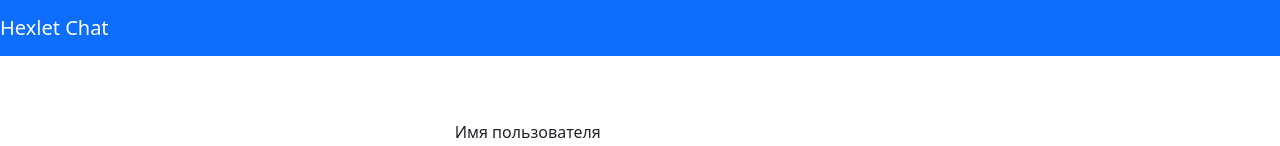
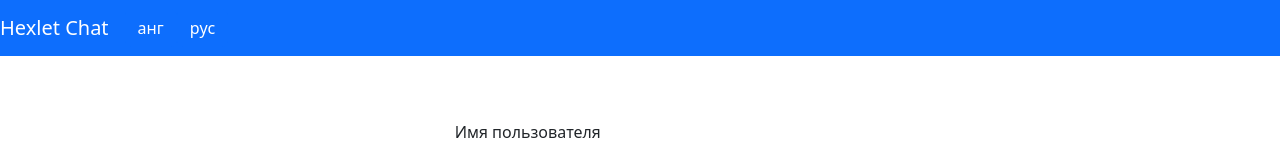
Before and after one commit to RomanKovgan/frontend-project-12, a React (Create React App) app in the folder frontend/: page /login in a window 1280 px wide. Shown: the top 146 px of the page. Built offline with nearby package versions, Linux system fonts and the light colour scheme; no server answers.

Commit message:
added pop-up notification

```diff
--- a/frontend/package.json
+++ b/frontend/package.json
@@ -22,6 +22,7 @@
     "react-router-bootstrap": "^0.26.2",
     "react-router-dom": "^6.10.0",
     "react-scripts": "5.0.1",
+    "react-toastify": "^9.1.3",
     "save": "^2.9.0",
     "socket.io-client": "^4.6.1",
     "web-vitals": "^2.1.4",
--- a/frontend/src/components/App.jsx
+++ b/frontend/src/components/App.jsx
@@ -8,6 +8,7 @@ import {
   Outlet,
   Navigate,
 } from 'react-router-dom';
+import { ToastContainer } from 'react-toastify';
 import MainPage from './MainPage';
 import LoginPage from './LoginPage';
 import NavigateBar from './NavigateBar';
@@ -69,6 +70,7 @@ const App = () => (
           <Route path="/login" element={<LoginPage />} />
           <Route path="/signup" element={<Registration />} />
         </Routes>
+        <ToastContainer autoClose={800} />
       </div>
     </Router>
   </AuthProvider>
--- a/frontend/src/components/LoginPage.jsx
+++ b/frontend/src/components/LoginPage.jsx
@@ -1,3 +1,4 @@
+/* eslint-disable functional/no-conditional-statements */
 /* eslint-disable functional/no-expression-statements */
 
 import axios from 'axios';
@@ -8,6 +9,7 @@ import { Form, Button } from 'react-bootstrap';
 import { useNavigate, Link } from 'react-router-dom';
 
 import { useTranslation } from 'react-i18next';
+import { toast } from 'react-toastify';
 import { useAuth } from '../hooks/index';
 import routes from '../routes';
 
@@ -32,12 +34,12 @@ const LoginPage = () => {
         auth.logIn(res.data);
         navigate('/', { replace: true });
       } catch (err) {
-        console.log(err);
         formik.setSubmitting(false);
-        if (err.isAxiosError && err.response.status === 401) {
+        if (err.isAxiosError && err.response?.status === 401) {
           setAuthFailed(true);
           inputRef.current.select();
-          return;
+        } else {
+          toast.error(t('errors.network'));
         }
         throw err;
       }
--- a/frontend/src/components/MainPage.js
+++ b/frontend/src/components/MainPage.js
@@ -8,6 +8,8 @@ import axios from 'axios';
 import React, { useEffect, useState } from 'react';
 import { Navigate, useNavigate } from 'react-router-dom';
 import { useDispatch } from 'react-redux';
+import { toast } from 'react-toastify';
+import { useTranslation } from 'react-i18next';
 import { useAuth } from '../hooks/index';
 
 import routes from '../routes';
@@ -21,10 +23,7 @@ const MainPage = () => {
   const auth = useAuth();
   const [fetching, setFetching] = useState(true);
   const navigate = useNavigate();
-
-  // if (!auth.user) {
-  //   return <Navigate to="/login" replace />;
-  // }
+  const { t } = useTranslation();
 
   useEffect(() => {
     let didCancel = true;
@@ -35,16 +34,19 @@ const MainPage = () => {
         dispatch(actions.setInitialState(data));
       } catch (err) {
         if (!err.isAxiosError) {
+          toast.error(t('errors.unknown'));
           return;
         }
         if (err.response.status === 401) {
           navigate('/login');
+        } else {
+          toast.error(t('errors.network'));
         }
       }
     };
     fetchData();
     return () => { didCancel = false; };
-  }, [dispatch, auth, navigate]);
+  }, [dispatch, auth, navigate, t]);
   console.log(fetching);
 
   return fetching ? null : (
--- a/frontend/src/components/Modal/AddChannelModal.jsx
+++ b/frontend/src/components/Modal/AddChannelModal.jsx
@@ -1,3 +1,4 @@
+/* eslint-disable import/no-extraneous-dependencies */
 /* eslint-disable no-unused-expressions */
 /* eslint-disable functional/no-expression-statements */
 import React, { useEffect, useRef } from 'react';
@@ -5,6 +6,7 @@ import { useFormik } from 'formik';
 import { useDispatch } from 'react-redux';
 import { Modal, Form, Button } from 'react-bootstrap';
 import { useTranslation } from 'react-i18next';
+import { toast } from 'react-toastify';
 import { actions } from '../../slices';
 import { useApi } from '../../hooks/index';
 
@@ -25,6 +27,7 @@ const AddChannelModal = ({ handleClose }) => {
     onSubmit: async (values) => {
       try {
         handleClose();
+        toast.success(t('modals.created'));
         const { id } = await api.createChannel(values);
         dispatch(actions.setCurrentChannel({ channelId: id }));
       } catch (e) {
--- a/frontend/src/components/Modal/RemoveChannelModal.jsx
+++ b/frontend/src/components/Modal/RemoveChannelModal.jsx
@@ -3,6 +3,7 @@ import React from 'react';
 import { Button, Modal } from 'react-bootstrap';
 import { useSelector } from 'react-redux';
 import { useTranslation } from 'react-i18next';
+import { toast } from 'react-toastify';
 import { useApi } from '../../hooks';
 
 const RemoveChannelModal = ({ handleClose }) => {
@@ -12,6 +13,7 @@ const RemoveChannelModal = ({ handleClose }) => {
   const handleRemove = async () => {
     try {
       await api.removeChannel({ id: channelId });
+      toast.success(t('modals.removed'));
       handleClose();
     } catch (e) {
       console.log(e);
--- a/frontend/src/components/Modal/RenameChannelModal.jsx
+++ b/frontend/src/components/Modal/RenameChannelModal.jsx
@@ -3,9 +3,10 @@ import React, { useEffect, useRef } from 'react';
 import { Modal, Form, Button } from 'react-bootstrap';
 import { useSelector } from 'react-redux';
 import { useFormik } from 'formik';
+import { toast } from 'react-toastify';
+import { useTranslation } from 'react-i18next';
 import { useApi } from '../../hooks/index';
 import { getChannelById } from '../../slices/selectors';
-import { useTranslation } from 'react-i18next';
 
 const renameChannelMadal = ({ handleClose }) => {
   const { t } = useTranslation();
@@ -26,6 +27,7 @@ const renameChannelMadal = ({ handleClose }) => {
       const data = { name, id: channelId };
       try {
         await api.renameChannel(data);
+        toast.success(t('modals.renamed'));
         handleClose();
       } catch (e) {
         inputRef.current.select();
--- a/frontend/src/components/NavigateBar.jsx
+++ b/frontend/src/components/NavigateBar.jsx
@@ -1,3 +1,4 @@
+/* eslint-disable functional/no-expression-statements */
 import React from 'react';
 import { Button, Navbar } from 'react-bootstrap';
 import { Link } from 'react-router-dom';
@@ -5,13 +6,20 @@ import { useTranslation } from 'react-i18next';
 import { useAuth } from '../hooks/index';
 
 const NavigateBar = () => {
-  const { t } = useTranslation();
+  const { t, i18n } = useTranslation();
   const { user, logOut } = useAuth();
+  // const notify = (item) => toast(`Languege change to ${item}`);
+
+  const change = (lng) => i18n.changeLanguage(lng);
 
   return (
     <Navbar bg="primary" expand="lg" variant="dark">
-      <Navbar.Brand as={Link} to="/">{t('hexletChat')}</Navbar.Brand>
-      {user && <Button onClick={logOut}>{t('logOut')}</Button>}
+      <Navbar.Brand as={Link} to="/">{t('navbar.hexletChat')}</Navbar.Brand>
+      <div>
+        <Button type="button" onClick={() => change('en')}>{t('navbar.en')}</Button>
+        <Button type="button" onClick={() => change('ru')}>{t('navbar.ru')}</Button>
+      </div>
+      {user && <Button onClick={logOut}>{t('navbar.logOut')}</Button>}
     </Navbar>
   );
 };
--- a/frontend/src/index.js
+++ b/frontend/src/index.js
@@ -3,6 +3,7 @@
 import ReactDOM from 'react-dom/client';
 import './index.css';
 import init from './init';
+import 'react-toastify/dist/ReactToastify.min.css';
 import 'bootstrap/dist/css/bootstrap.min.css';
 
 const app = async () => {
--- a/frontend/src/locales/en.js
+++ b/frontend/src/locales/en.js
@@ -1,7 +1,11 @@
 export default {
   translation: {
-    hexletChat: 'Hexlet Chat',
-    logOut: 'Log Out',
+    navbar: {
+      hexletChat: 'Hexlet Chat',
+      logOut: 'Log Out',
+      en: 'en',
+      ru: 'ru',
+    },
     modals: {
       addChannel: 'Add channel',
       channelsName: 'Channel name',
@@ -13,6 +17,9 @@ export default {
       renameChannel: 'Rename channel',
       renameForm: 'New channels name',
       rename: 'Rename',
+      removed: 'Channel removed',
+      renamed: 'Channel renamed',
+      created: 'Channel created',
     },
     channels: {
       channelsControl: 'Channels control',
@@ -37,5 +44,9 @@ export default {
       confirmation: 'Confirm password',
       submit: 'Register',
     },
+    errors: {
+      unknown: 'Unknown error',
+      network: 'Network error',
+    },
   },
 };
--- a/frontend/src/locales/ru.js
+++ b/frontend/src/locales/ru.js
@@ -1,7 +1,11 @@
 export default {
   translation: {
-    hexletChat: 'Hexlet Chat',
-    logOut: 'Выйти',
+    navbar: {
+      hexletChat: 'Hexlet Chat',
+      logOut: 'Выйти',
+      en: 'анг',
+      ru: 'рус',
+    },
     modals: {
       addChannel: 'Добавить канал',
       channelsName: 'Название канала',
@@ -13,6 +17,9 @@ export default {
       renameChannel: 'Переименовать канал',
       renameForm: 'Новое имя канала',
       rename: 'Переименовать',
+      removed: 'Канал удален',
+      renamed: 'Канал переименован',
+      created: 'Канал создан',
     },
     channels: {
       channelsControl: 'Управление каналом',
@@ -37,5 +44,9 @@ export default {
       confirmation: 'Подтверждение пароля',
       submit: 'Зарегистрировать',
     },
+    errors: {
+      unknown: 'Неизвестная ошибка',
+      network: 'Ошибка сети',
+    },
   },
 };
```
Also changed, not shown: 1 other file (tests, documents, lock files or other folders).
